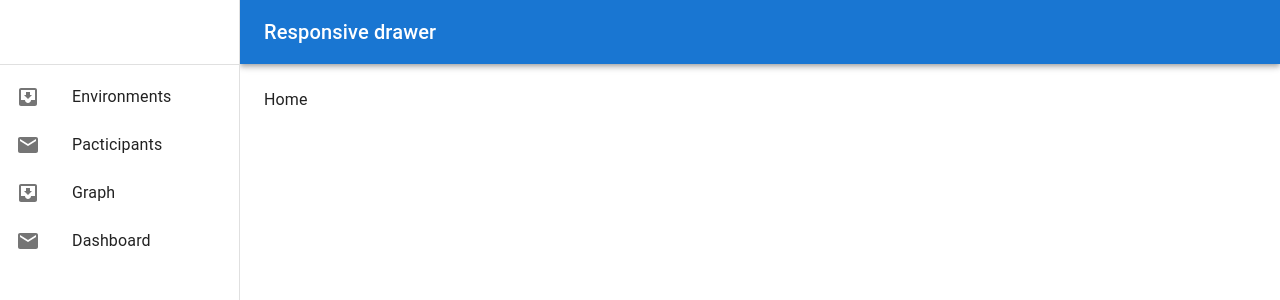
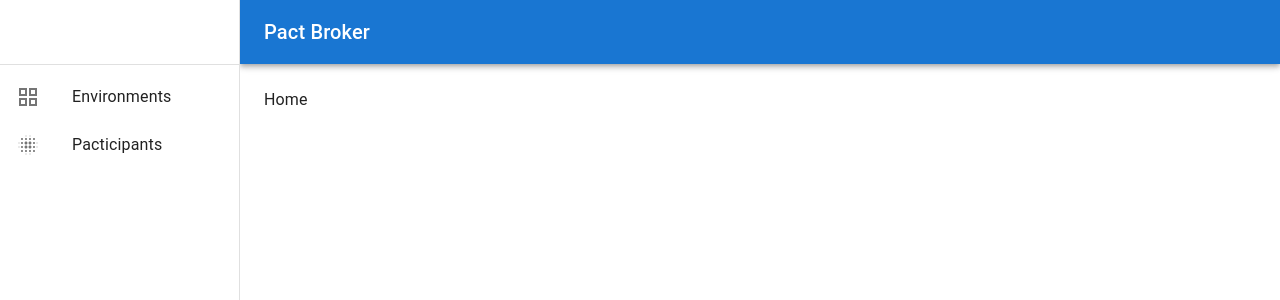
Before and after one commit to pivonroll/pact-broker-web-UI, a React app: page / in a window 1280 px wide. Shown: the top 300 px of the page. Built offline with nearby package versions, Linux system fonts and the light colour scheme.

Commit message:
Rename ResonsiveDrawer to Dashboard

```diff
--- a/src/app/App.tsx
+++ b/src/app/App.tsx
@@ -1,12 +1,12 @@
 import React from 'react';
 import { BrowserRouter } from 'react-router-dom';
-import ResponsiveDrawer from './features/dashboard/Dashboard';
+import Dashboard from './features/dashboard/Dashboard';
 
 function App() {
     return (
         <div>
             <BrowserRouter>
-                <ResponsiveDrawer></ResponsiveDrawer>
+                <Dashboard></Dashboard>
             </BrowserRouter>
         </div>
     );
--- a/src/app/features/dashboard/Dashboard.tsx
+++ b/src/app/features/dashboard/Dashboard.tsx
@@ -1,6 +1,5 @@
-import MailIcon from '@mui/icons-material/Mail';
+import { BlurOn, GridView } from '@mui/icons-material';
 import MenuIcon from '@mui/icons-material/Menu';
-import InboxIcon from '@mui/icons-material/MoveToInbox';
 import AppBar from '@mui/material/AppBar';
 import Box from '@mui/material/Box';
 import CssBaseline from '@mui/material/CssBaseline';
@@ -16,7 +15,7 @@
 import Toolbar from '@mui/material/Toolbar';
 import Typography from '@mui/material/Typography';
 import useMediaQuery from '@mui/material/useMediaQuery';
-import React, { useState } from 'react';
+import React, { ReactElement, useState } from 'react';
 import { Route, Routes, useNavigate } from 'react-router-dom';
 import Graph from '../graph_example/example';
 import Environment from '../pact/environments/Environment';
@@ -29,28 +28,23 @@
 interface MenuItem {
     displayText: string;
     path: string;
+    icon: ReactElement;
 }
 
 const menuItems: MenuItem[] = [
     {
         displayText: 'Environments',
         path: '/environments',
+        icon: <GridView />,
     },
     {
         displayText: 'Pacticipants',
         path: '/pacticipants',
-    },
-    {
-        displayText: 'Graph',
-        path: '/graph',
-    },
-    {
-        displayText: 'Dashboard',
-        path: '/dashboard',
+        icon: <BlurOn />,
     },
 ];
 
-export default function ResponsiveDrawer() {
+export default function Dashboard() {
     const [mobileOpen, setMobileOpen] = useState(false);
     const theme = useTheme();
     const matches = useMediaQuery(theme.breakpoints.up('sm'));
@@ -72,9 +66,7 @@
                                 navigate(item.path);
                             }}
                         >
-                            <ListItemIcon>
-                                {index % 2 === 0 ? <InboxIcon /> : <MailIcon />}
-                            </ListItemIcon>
+                            <ListItemIcon>{item.icon}</ListItemIcon>
                             <ListItemText primary={item.displayText} />
                         </ListItemButton>
                     </ListItem>
@@ -107,7 +99,7 @@
                     )}
 
                     <Typography variant="h6" noWrap component="div">
-                        Responsive drawer
+                        Pact Broker
                     </Typography>
                 </Toolbar>
             </AppBar>
```
